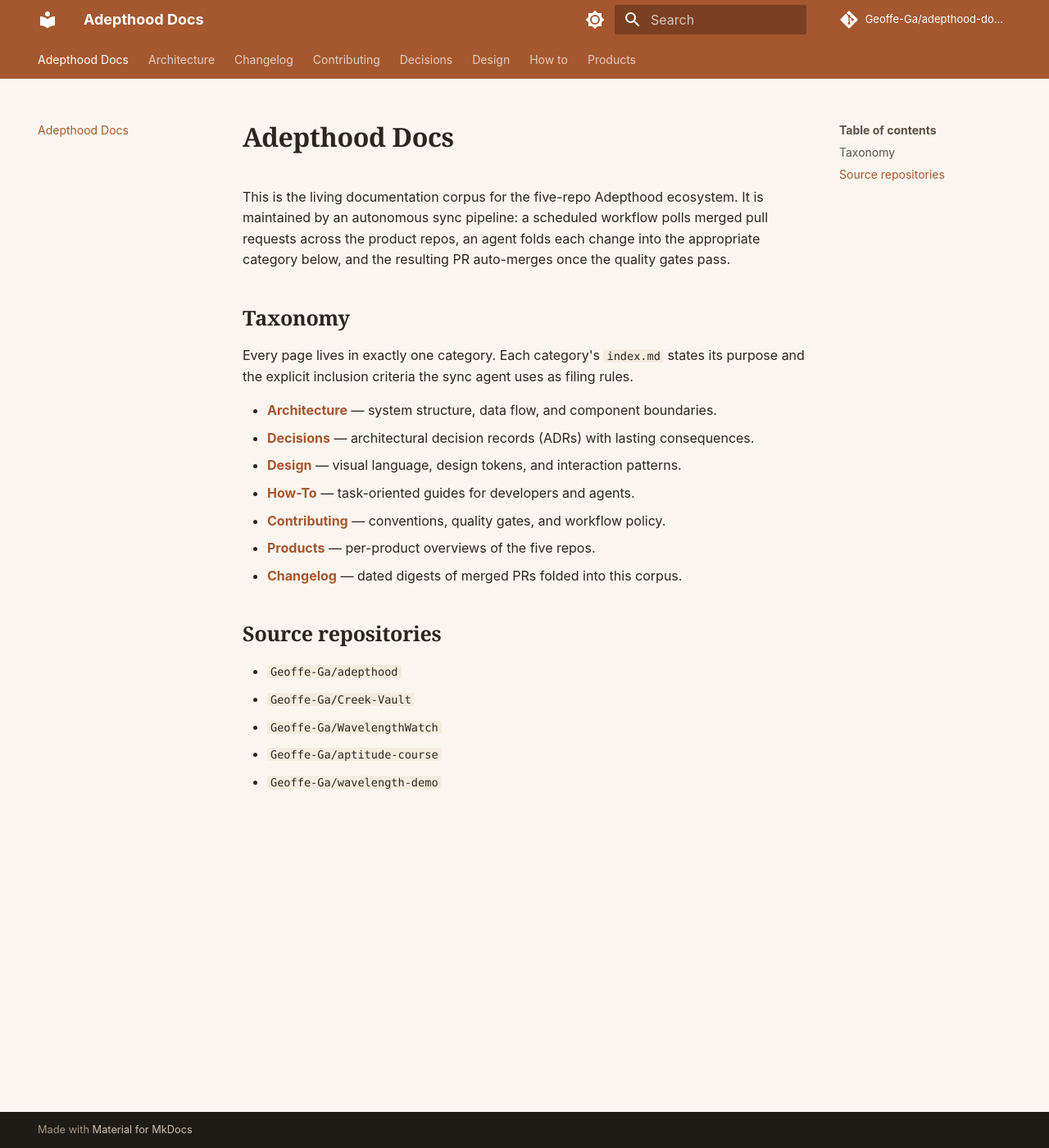
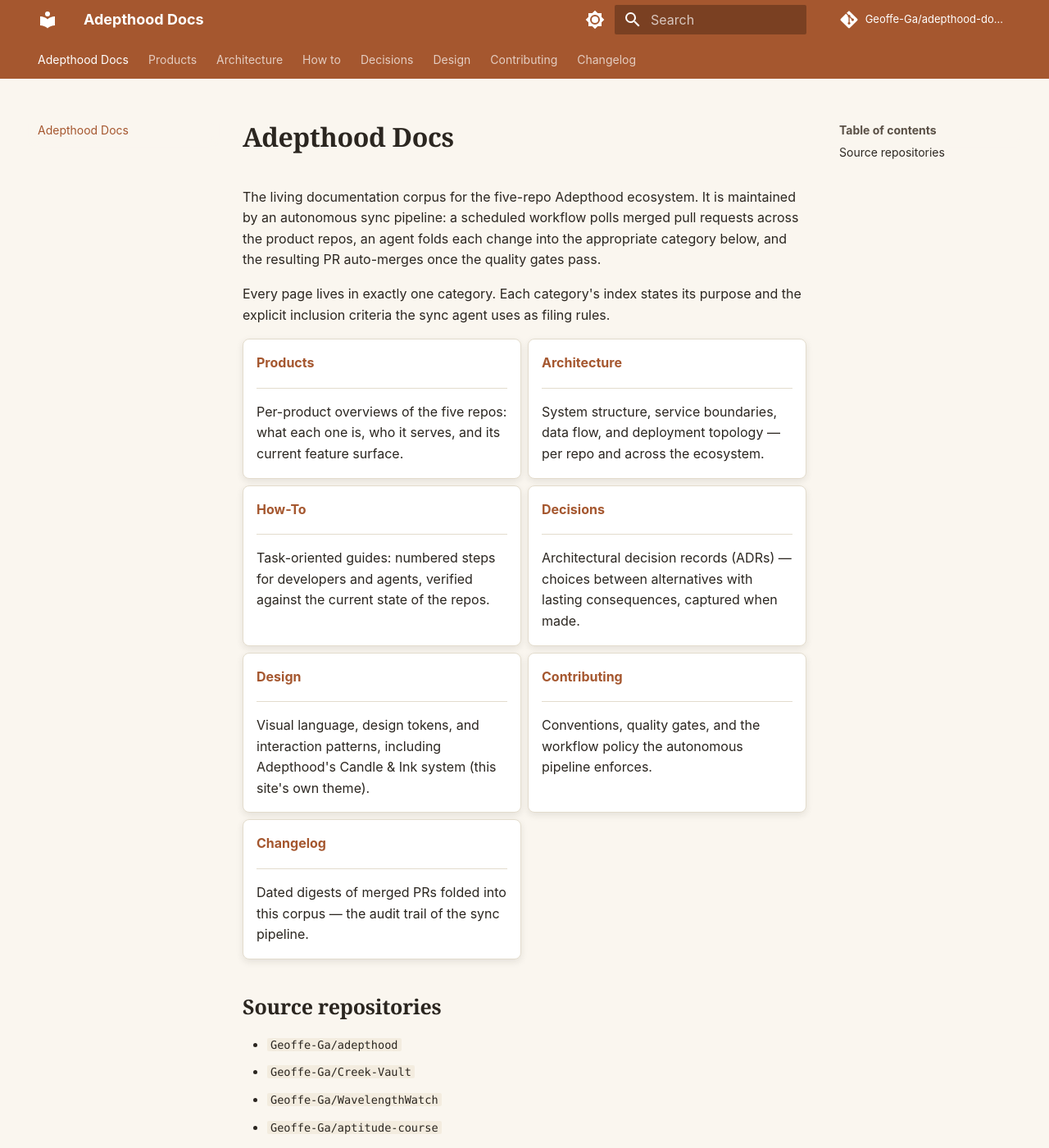
Before and after one commit to Geoffe-Ga/adepthood-docs, an MkDocs documentation site: the page built from docs/index.md, in a window 1280 px wide and 1400 px high. Shown: the whole window at 82% size. Built offline with MkDocs 1.6.1 and Material for MkDocs 9.7.7, drawn with Linux system fonts in a browser that asks for light colours; comment, search, counter and statistics services are not loaded.

Commit message:
docs(nav): grid-cards homepage, deliberate category order, tabs + section indexes
Rewrites docs/index.md as a Material grid-cards landing page (one card
per category, one click to each) and adds docs/.pages ordering the seven
categories: Products, Architecture, How-to, Decisions, Design,
Contributing, Changelog. navigation.tabs + navigation.indexes make each
category index the section landing page with a one-row tab bar.

Co-Authored-By: Claude <noreply@anthropic.com>
Claude-Session: https://claude.ai/code/session_01C8WUrXkNnVvPK14EtmEjxg

```diff
--- a/docs/index.md
+++ b/docs/index.md
@@ -1,31 +1,67 @@
 # Adepthood Docs
 
-This is the living documentation corpus for the five-repo Adepthood
-ecosystem. It is maintained by an autonomous sync pipeline: a scheduled
-workflow polls merged pull requests across the product repos, an agent folds
-each change into the appropriate category below, and the resulting PR
-auto-merges once the quality gates pass.
+The living documentation corpus for the five-repo Adepthood ecosystem. It
+is maintained by an autonomous sync pipeline: a scheduled workflow polls
+merged pull requests across the product repos, an agent folds each change
+into the appropriate category below, and the resulting PR auto-merges once
+the quality gates pass.
 
-## Taxonomy
+Every page lives in exactly one category. Each category's index states its
+purpose and the explicit inclusion criteria the sync agent uses as filing
+rules.
 
-Every page lives in exactly one category. Each category's `index.md` states
-its purpose and the explicit inclusion criteria the sync agent uses as
-filing rules.
+<div class="grid cards" markdown>
 
-- **[Architecture](architecture/index.md)** — system structure, data flow,
-  and component boundaries.
-- **[Decisions](decisions/index.md)** — architectural decision records
-  (ADRs) with lasting consequences.
-- **[Design](design/index.md)** — visual language, design tokens, and
-  interaction patterns.
-- **[How-To](how-to/index.md)** — task-oriented guides for developers and
-  agents.
-- **[Contributing](contributing/index.md)** — conventions, quality gates,
-  and workflow policy.
-- **[Products](products/index.md)** — per-product overviews of the five
-  repos.
-- **[Changelog](changelog/index.md)** — dated digests of merged PRs folded
-  into this corpus.
+- **[Products](products/index.md)**
+
+    ---
+
+    Per-product overviews of the five repos: what each one is, who it
+    serves, and its current feature surface.
+
+- **[Architecture](architecture/index.md)**
+
+    ---
+
+    System structure, service boundaries, data flow, and deployment
+    topology — per repo and across the ecosystem.
+
+- **[How-To](how-to/index.md)**
+
+    ---
+
+    Task-oriented guides: numbered steps for developers and agents,
+    verified against the current state of the repos.
+
+- **[Decisions](decisions/index.md)**
+
+    ---
+
+    Architectural decision records (ADRs) — choices between alternatives
+    with lasting consequences, captured when made.
+
+- **[Design](design/index.md)**
+
+    ---
+
+    Visual language, design tokens, and interaction patterns, including
+    Adepthood's Candle & Ink system (this site's own theme).
+
+- **[Contributing](contributing/index.md)**
+
+    ---
+
+    Conventions, quality gates, and the workflow policy the autonomous
+    pipeline enforces.
+
+- **[Changelog](changelog/index.md)**
+
+    ---
+
+    Dated digests of merged PRs folded into this corpus — the audit trail
+    of the sync pipeline.
+
+</div>
 
 ## Source repositories
 
```
Also changed, not shown: docs/.pages (added).
